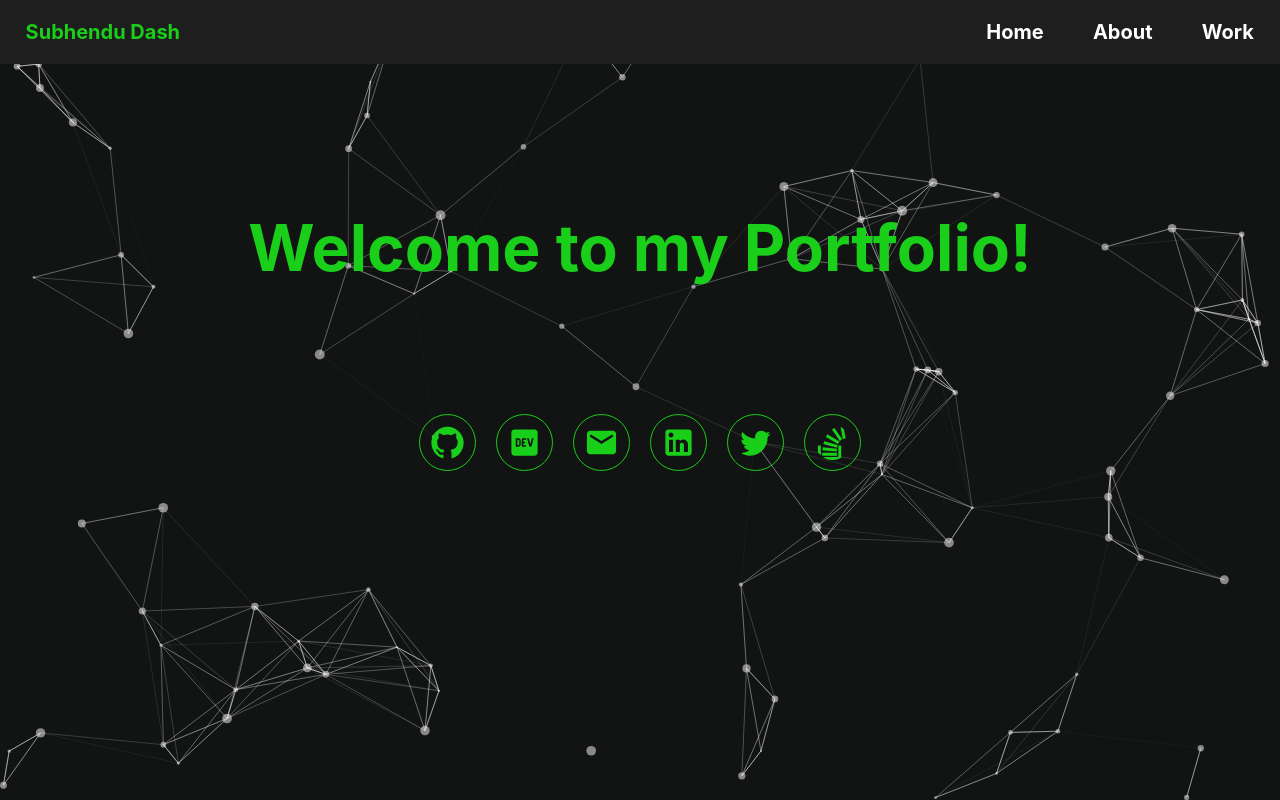
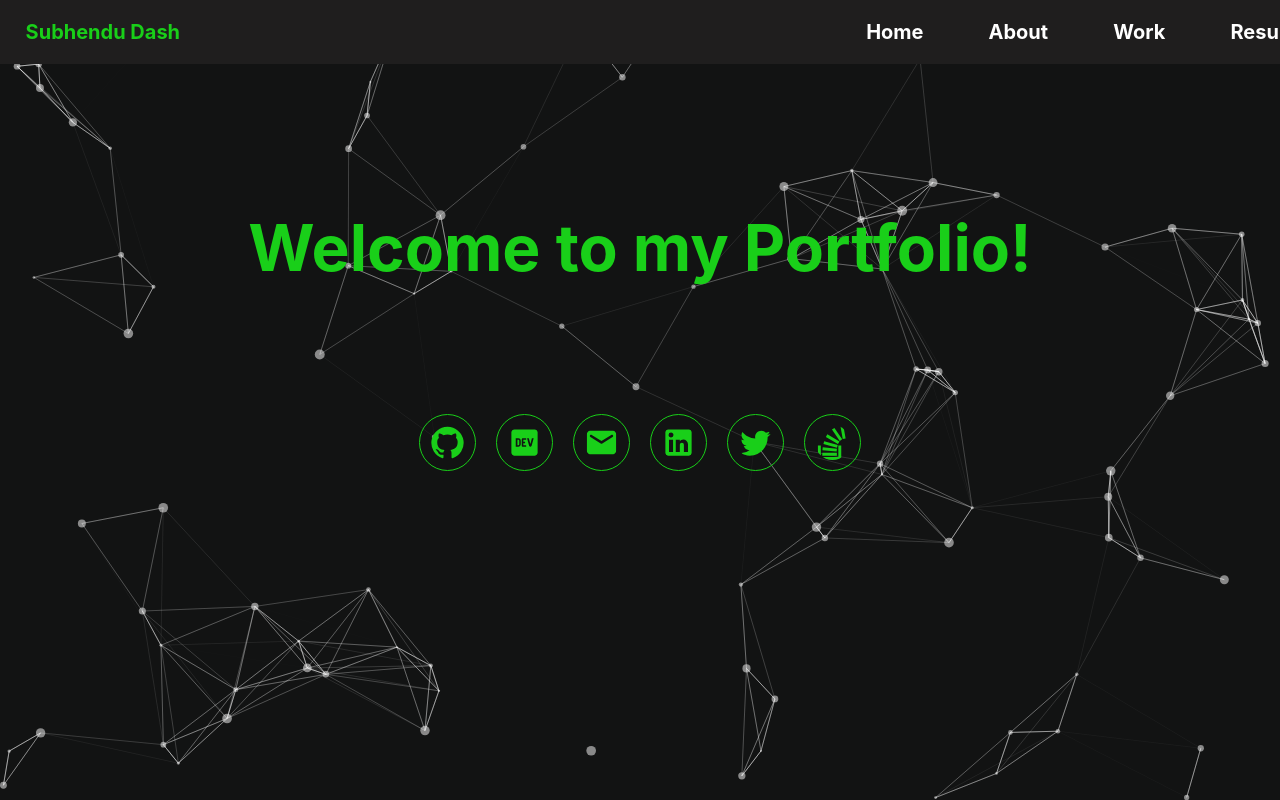
Before and after one commit to subhendudash02/subhendudash02.github.io, a React (Create React App) app: page /contact in a window 1280 px wide. Built offline with nearby package versions, Linux system fonts and the light colour scheme.

Commit message:
add resume link in navbar

```diff
--- a/src/components/Navbar.jsx
+++ b/src/components/Navbar.jsx
@@ -10,6 +10,7 @@ export default function Navbar() {
                 <li className="nav-item"><Link className="nav-link" to="/">Home</Link></li>
                 <li className="nav-item"><Link className="nav-link" to="/about">About</Link></li>
                 <li className="nav-item"><Link className="nav-link" to="/work">Work</Link></li>
+                <li className="nav-item"><a href="https://www.subhendu.tech/resume/resume.pdf" className="nav-link" target="_blank" rel="noreferrer">Resume</a></li>
                 <li className="nav-item"><Link className="nav-link" to="/contact">Contact</Link></li>
             </ul>
         </nav>
--- a/src/styles/navbar.css
+++ b/src/styles/navbar.css
@@ -18,7 +18,7 @@
 }
 
 .nav-logo {
-    width: 50%;
+    width: 30%;
     margin-left: 2%;
 }
 
@@ -27,7 +27,7 @@
     display: flex;
     flex-direction: row;
     justify-content: space-around;
-    margin-left: 20%;
+    margin-left: 30%;
 }
 
 .nav-link {
@@ -53,6 +53,7 @@
         text-align: center;
         position: fixed;
         padding: 2% 0 2% 0;
+        width: 50%;
     }
 
     .nav-menu {
```
